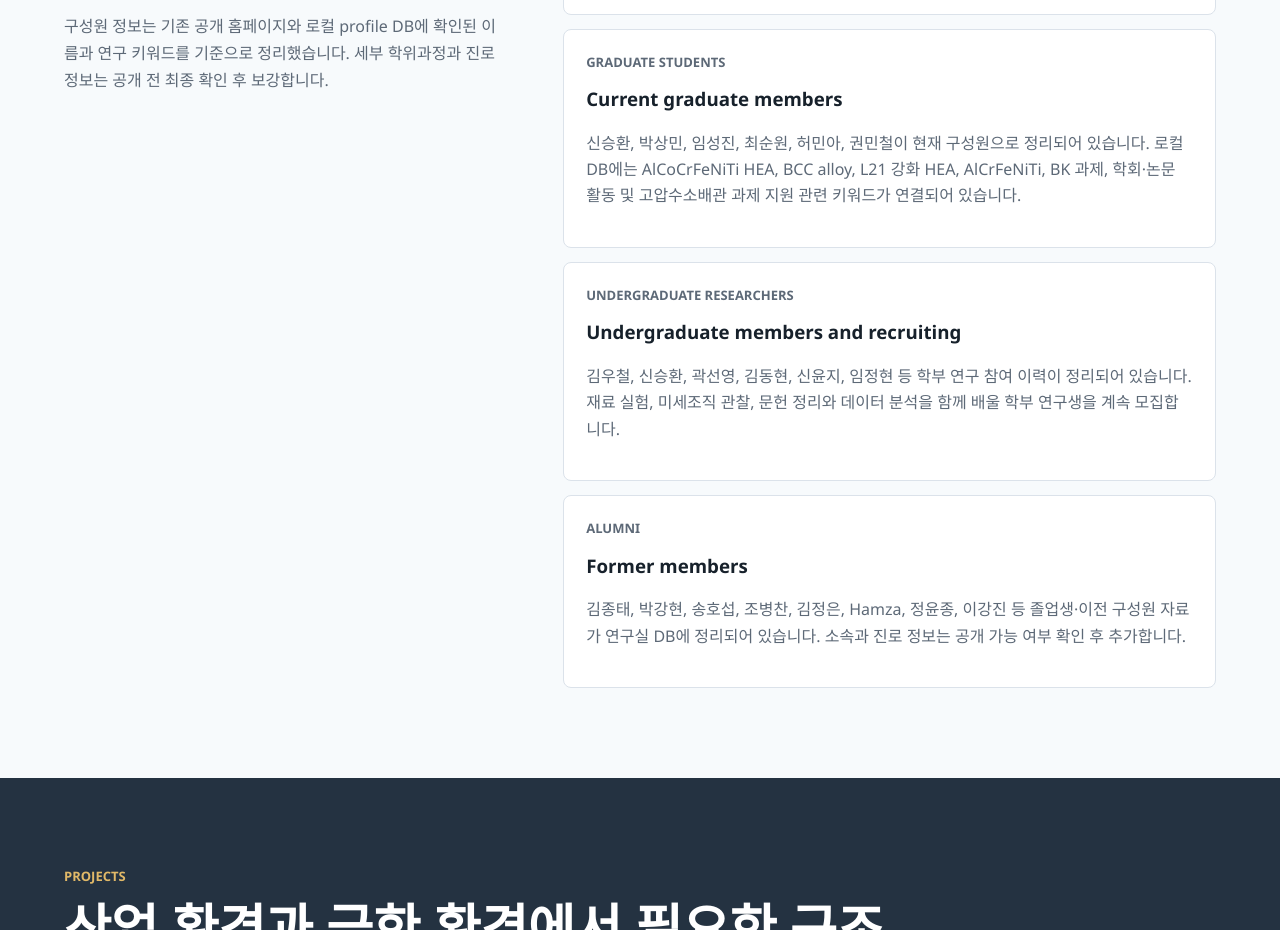
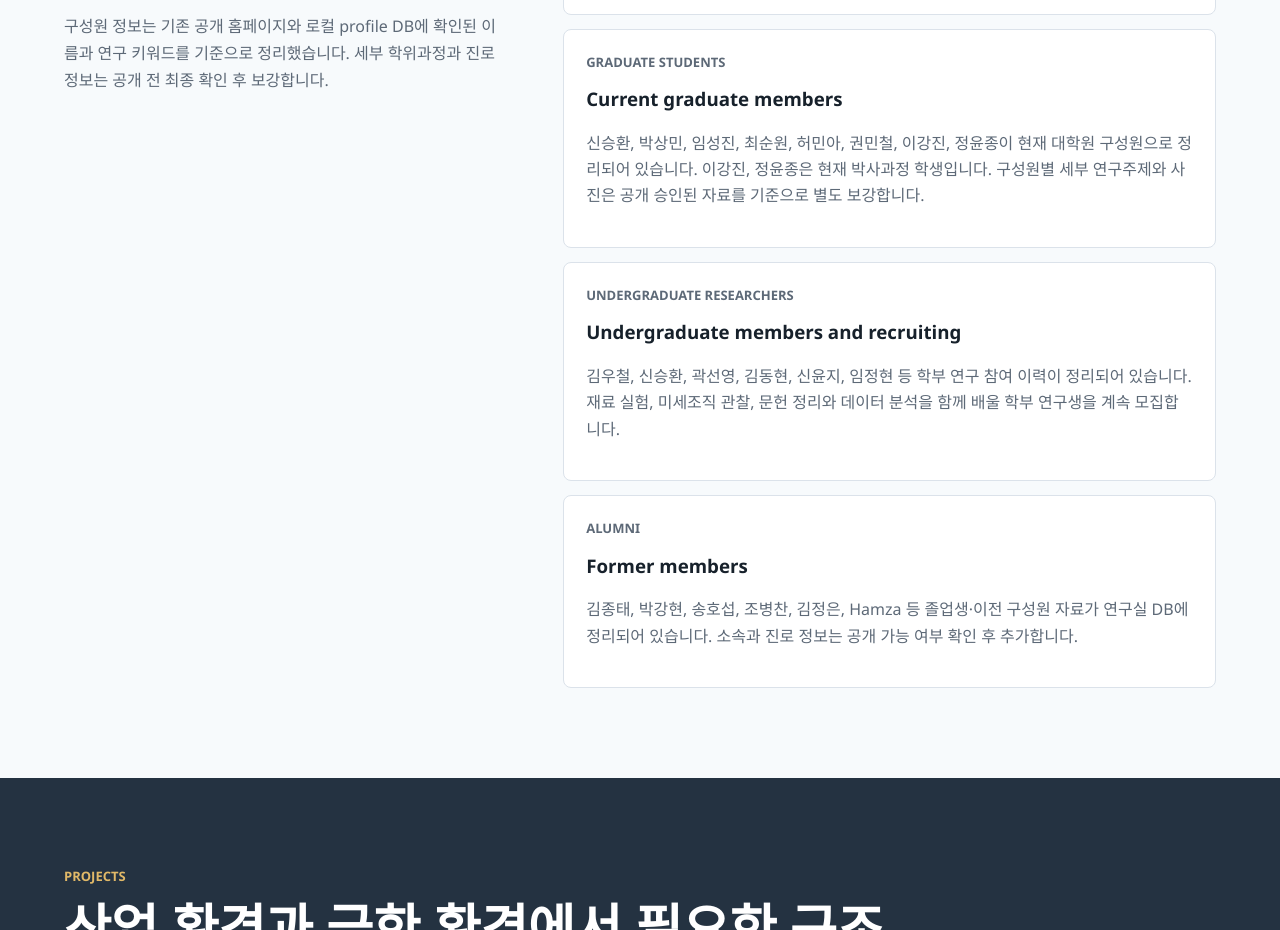
Before and after one commit to Kongju-ASML/knuasml-site, a website built with Vite: page index.html in a window 1280 px wide. Shown: the part 4760-5690 px from the top of the page. Built offline with nearby package versions, Linux system fonts and the light colour scheme.

Commit message:
Correct current graduate member status

```diff
--- a/index.html
+++ b/index.html
@@ -280,12 +280,13 @@
             <p class="role">Graduate Students</p>
             <h3>Current graduate members</h3>
             <p>
-              신승환, 박상민, 임성진, 최순원, 허민아, 권민철이 현재 구성원으로
-              정리되어 있습니다. 로컬 DB에는 AlCoCrFeNiTi HEA, BCC alloy,
-              L21 강화 HEA, AlCrFeNiTi, BK 과제, 학회·논문 활동 및
-              고압수소배관 과제 지원 관련 키워드가 연결되어 있습니다.
+              신승환, 박상민, 임성진, 최순원, 허민아, 권민철, 이강진, 정윤종이
+              현재 대학원 구성원으로 정리되어 있습니다. 이강진, 정윤종은 현재
+              박사과정 학생입니다. 구성원별 세부 연구주제와 사진은 공개 승인된
+              자료를 기준으로 별도 보강합니다.
             </p>
           </article>
+
           <article>
             <p class="role">Undergraduate Researchers</p>
             <h3>Undergraduate members and recruiting</h3>
@@ -299,9 +300,9 @@
             <p class="role">Alumni</p>
             <h3>Former members</h3>
             <p>
-              김종태, 박강현, 송호섭, 조병찬, 김정은, Hamza, 정윤종, 이강진 등
-              졸업생·이전 구성원 자료가 연구실 DB에 정리되어 있습니다. 소속과
-              진로 정보는 공개 가능 여부 확인 후 추가합니다.
+              김종태, 박강현, 송호섭, 조병찬, 김정은, Hamza 등 졸업생·이전
+              구성원 자료가 연구실 DB에 정리되어 있습니다. 소속과 진로 정보는
+              공개 가능 여부 확인 후 추가합니다.
             </p>
           </article>
         </div>
```
